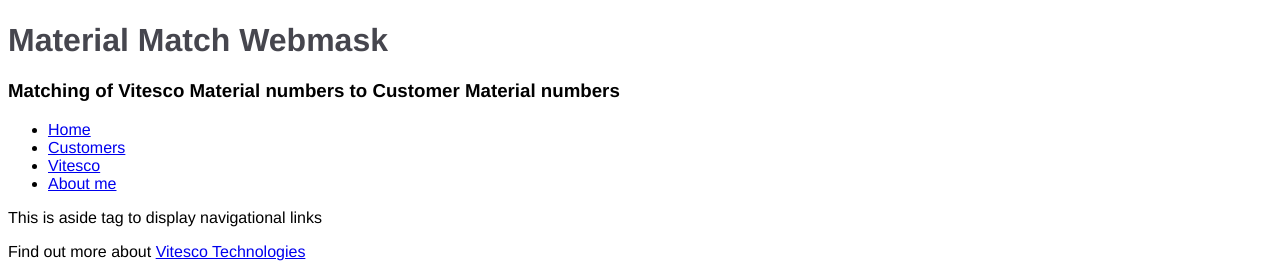
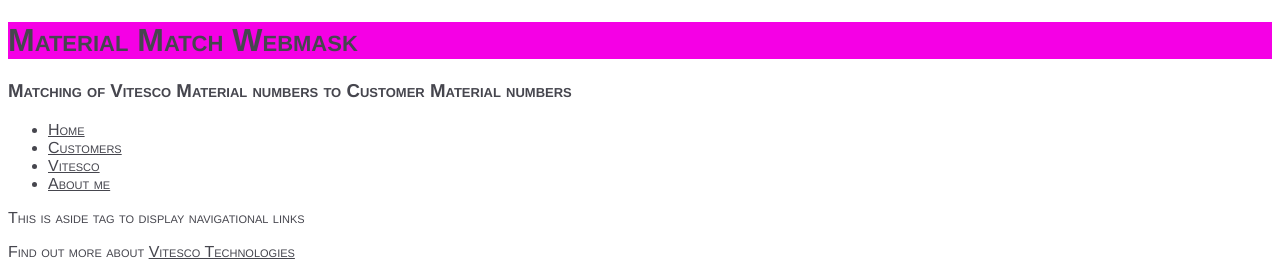
Before and after one commit to vivekmsada/site, a plain HTML site: page mda/Index.html in a window 1280 px wide. Shown: the part 263-537 px from the top of the page. Drawn offline with Linux system fonts and the light colour scheme; grey boxes are pictures that could not be loaded.

Commit message:
updates to standard.css

```diff
--- a/mda/standard.css
+++ b/mda/standard.css
@@ -2,7 +2,11 @@
 h1{
     color: #46464E;
     font-family: helvetica;
+    background: #F500E5;
 }
 *{
     font-family: helvetica;
+    color: #46464E;
+    font-variant: small-caps;
+
 }
```
